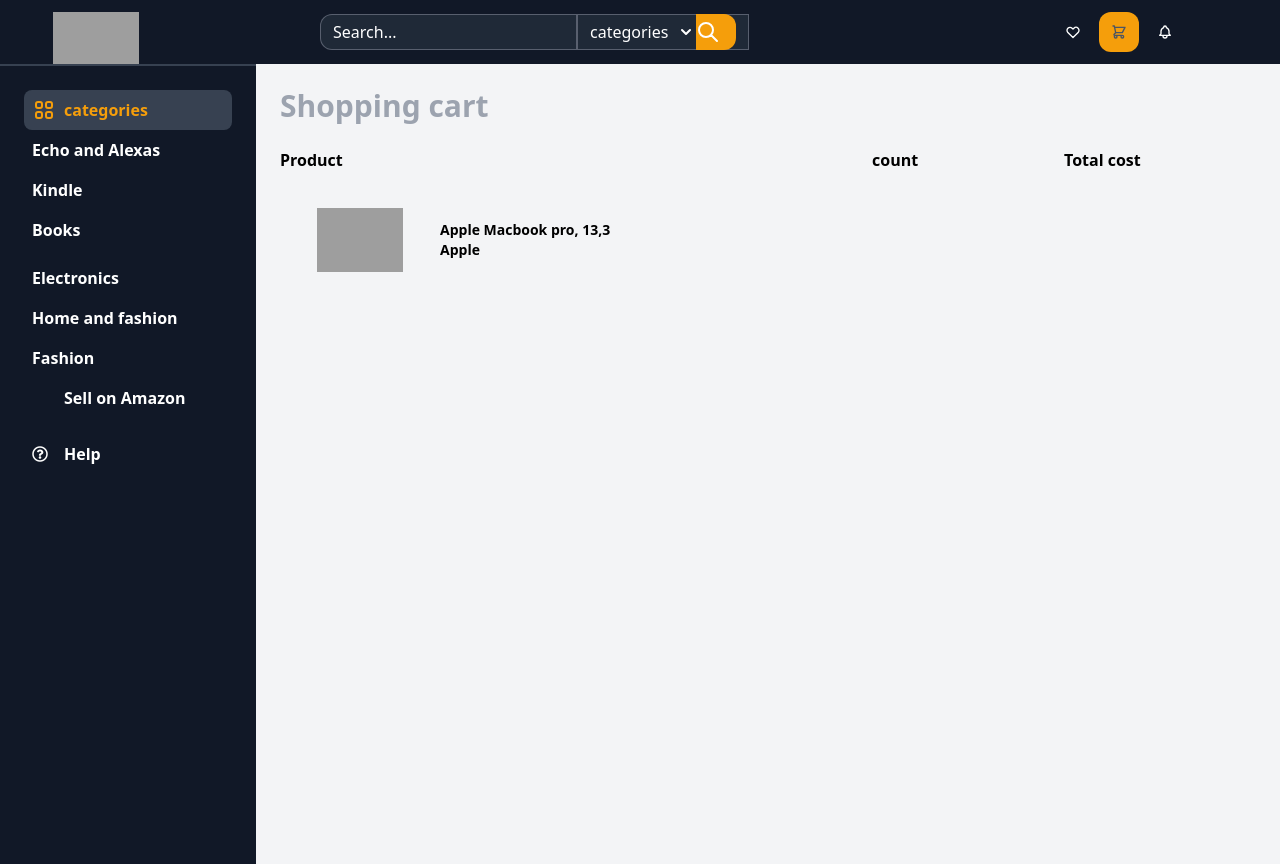
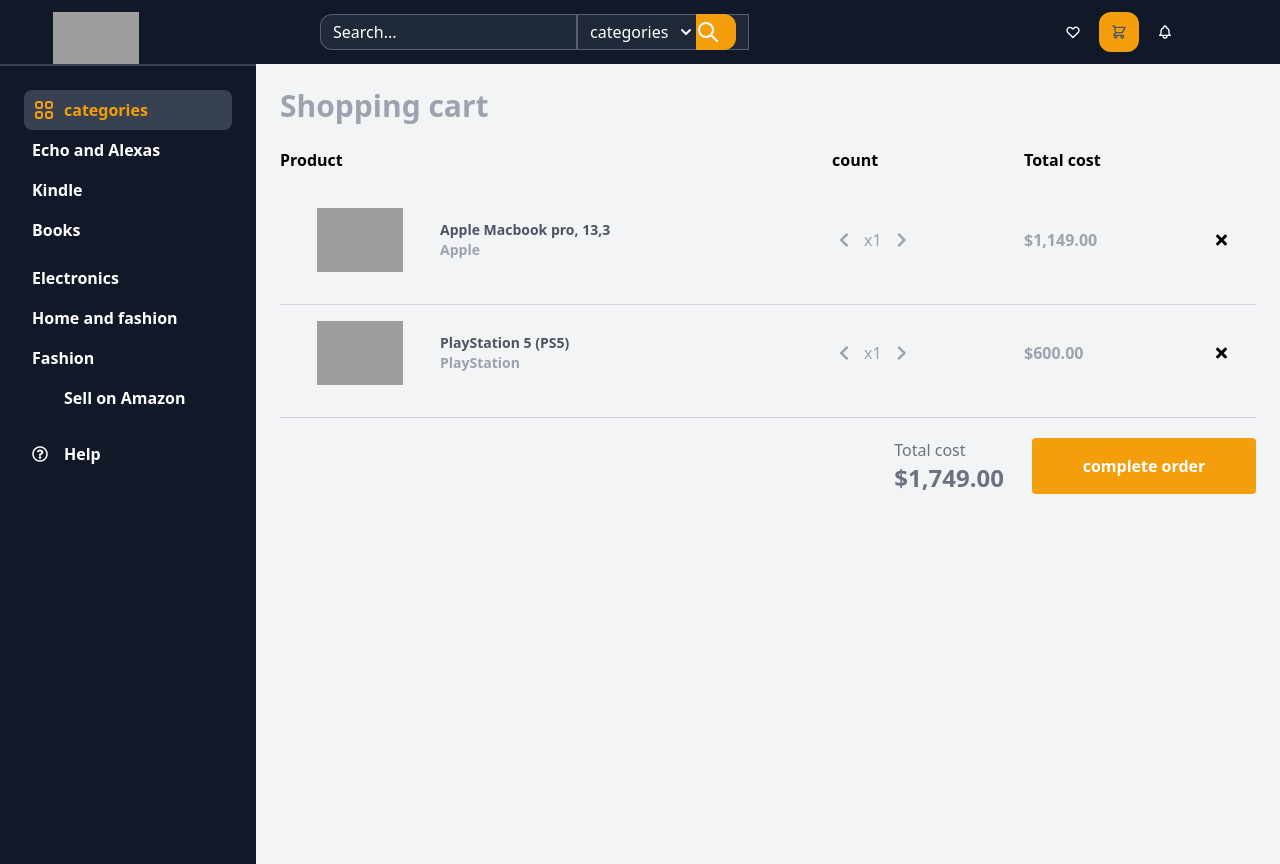
Before and after one commit to eldadmwangi/Amazon-clone, a plain HTML site: page cart.html in a window 1280 px wide. Drawn offline with nearby package versions, Linux system fonts and the light colour scheme; grey boxes are pictures that could not be loaded.

Commit message:
finished cart.htm

```diff
--- a/cart.html
+++ b/cart.html
@@ -105,30 +105,78 @@
                     <h2 class="flex-grow">Product</h2>
                     <h2 class="w-48">count</h2>
                     <h2 class="w-48">Total cost</h2>
+                    <span class="w-10"></span>
                 </div>
                 <div class="cart-items mt-5 ">
-                    <div class="cart-item flex items-center pb-4">
+                    <div class="cart-item flex items-center pb-4 border-b border-gray-300">
                         <div class="cart-item-image w-40 h-24 bg-white-300 p-4 rounded-lg">
                             <img class="w-full h-full object-contain" src="https://www.apple.com/v/macbook-pro-16/b/images/meta/og__csakh451i0eq_large.png" alt=""/>
                         </div>
-                        <div class="cart-item-details">
-                            <div class="cart-item-tittle font-bold text-sm text-dark-600">
+                        <div class="cart-item-details flex-grow">
+                            <div class="cart-item-tittle font-bold text-sm text-gray-600">
                             Apple Macbook pro, 13,3
                             </div>
-                            <div class="cart-item-brand text-sm font-bold text-dark-400">
+                            <div class="cart-item-brand text-sm font-bold text-gray-400">
                                 Apple
                             </div>
                         </div>
-                        <div class="cart-item-counter">
+                        <div class="cart-item-counter w-48 flex items-center">
+                            <div class="chevron-left cursor-pointer text-gray-400 bg-gray-100 rounded h-6 w-6 flex items-center justify-center hover:bg-gray-200 mr-2">
+                                <i class="fas fa-chevron-left"></i>
+                            </div>
+                            <h4 class="text-gray-400">x1 </h4>
+                            <div class="chevron-right cursor-pointer text-gray-400 bg-gray-100 rounded h-6 w-6 flex items-center justify-center hover:bg-gray-200 ml-2">
+                                <i class="fas fa-chevron-right"></i>
+                            </div>
 
                         </div>
-                        <div class="cart-item-total-cost">
+                        <div class="cart-item-total-cost w-48 font-bold text-gray-400 ">
+                            $1,149.00
+                        </div>
+                        <div class="cart-item-delete w-10 font-bold text-gray-440 cursor-pointer hover:text-gray-400">
+                            <i class="fas fa-times"></i>
+                        </div>
+
+                    </div>
+                    <div class="cart-item flex items-center pb-4 border-b border-gray-300">
+                        <div class="cart-item-image w-40 h-24 bg-white-300 p-4 rounded-lg">
+                            <img class="w-full h-full object-contain" src="https://www.treline.co.ke/wp-content/uploads/2021/01/ishMfuW.jpg" alt=""/>
+                        </div>
+                        <div class="cart-item-details flex-grow">
+                            <div class="cart-item-tittle font-bold text-sm text-gray-600">
+                            PlayStation 5 (PS5)
+                            </div>
+                            <div class="cart-item-brand text-sm font-bold text-gray-400">
+                                PlayStation
+                            </div>
+                        </div>
+                        <div class="cart-item-counter w-48 flex items-center">
+                            <div class="chevron-left cursor-pointer text-gray-400 bg-gray-100 rounded h-6 w-6 flex items-center justify-center hover:bg-gray-200 mr-2">
+                                <i class="fas fa-chevron-left"></i>
+                            </div>
+                            <h4 class="text-gray-400">x1 </h4>
+                            <div class="chevron-right cursor-pointer text-gray-400 bg-gray-100 rounded h-6 w-6 flex items-center justify-center hover:bg-gray-200 ml-2">
+                                <i class="fas fa-chevron-right"></i>
+                            </div>
 
                         </div>
-                        <div class="cart-item-delete">
+                        <div class="cart-item-total-cost w-48 font-bold text-gray-400 ">
+                            $600.00
+                        </div>
+                        <div class="cart-item-delete w-10 font-bold text-gray-440 cursor-pointer hover:text-gray-400">
+                            <i class="fas fa-times"></i>
+                        </div>
+
+                    </div>
+                    <div class="complete order flex justify-end mt-5">
+                        <div class="total-cost mr-7">
+                            <h2 class="text-gray-500">Total cost</h2>
+                            <div class="total-cost-number text-2xl font-bold text-gray-500">$1,749.00</div>
 
                         </div>
-
+                        <div class="complete-order-button w-56 flex items-center justify-center bg-yellow-500 rounded text-white font-bold cursor-pointer hover:bg-yellow-700">
+                            complete order
+                        </div>
                     </div>
 
 
```
Also changed, not shown: index.html (+25 -1 lines).
